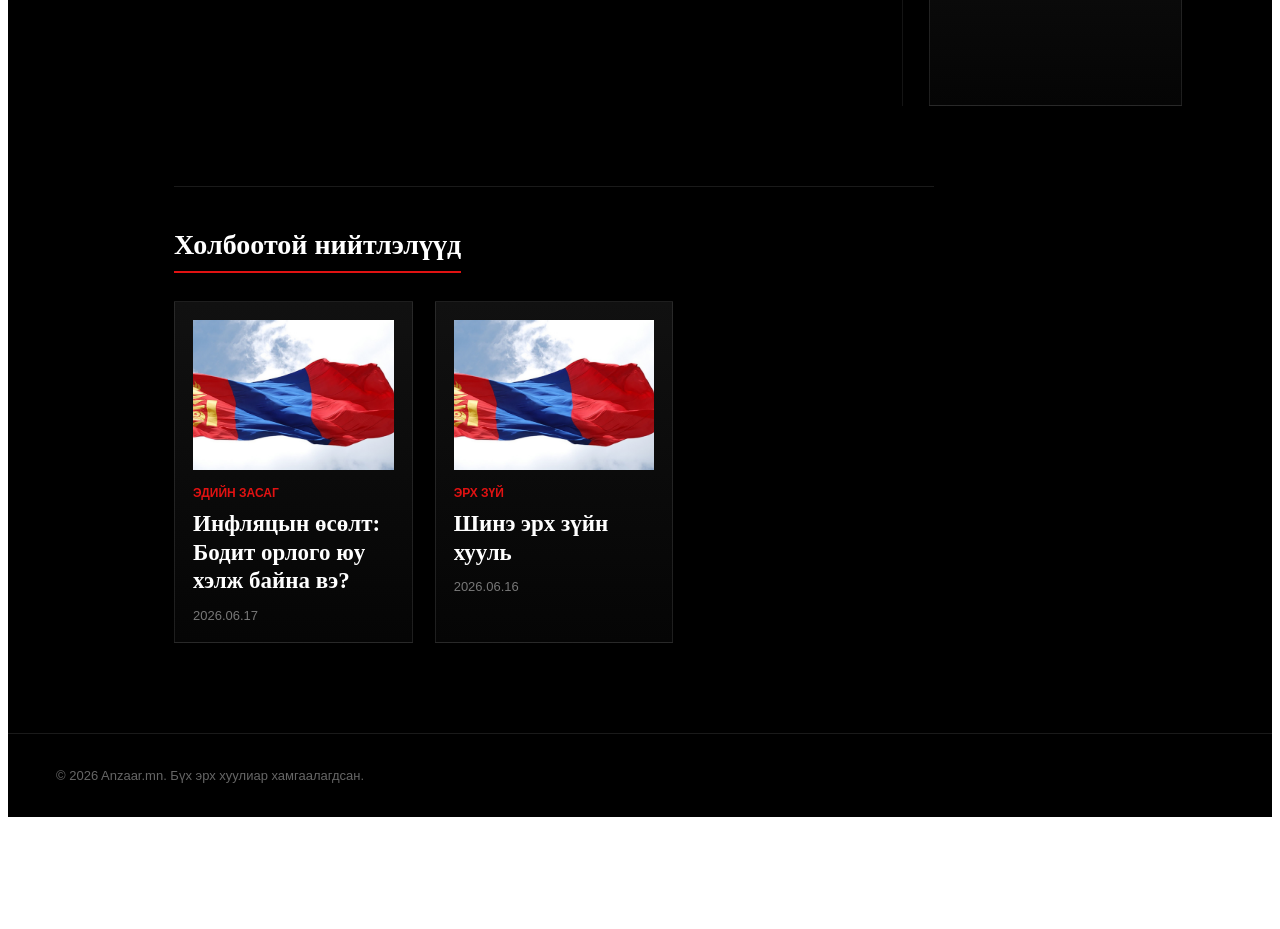
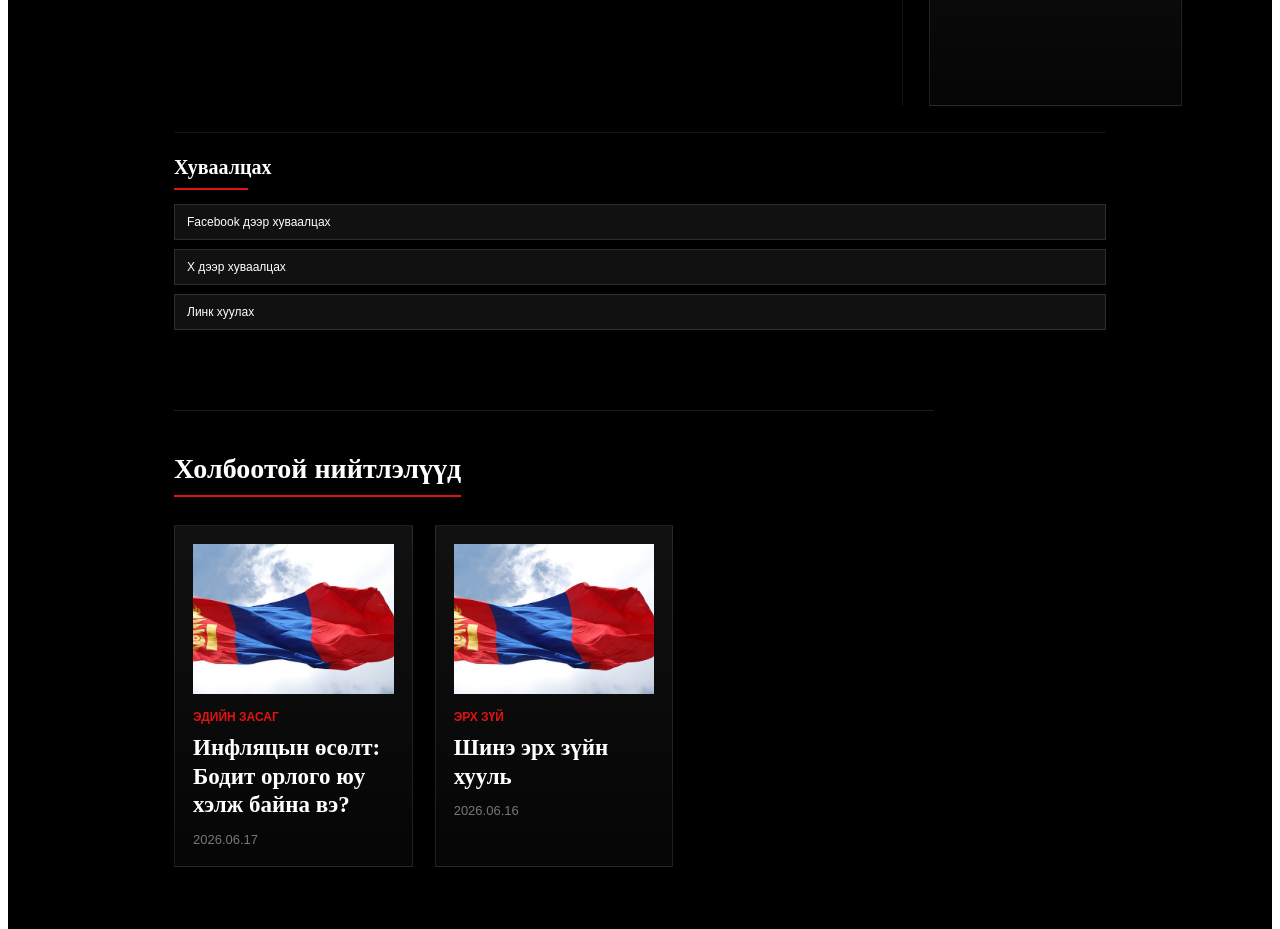
Before and after one commit to toogeemunkhtogtokh-ai/Anzaar-mn, a Next.js app: page /article/1 in a window 1280 px wide. Shown: the part 1540-2469 px from the top of the page. Before the commit the page ends 2365 px from the top, so only its background shows below. Built offline with nearby package versions, Linux system fonts and the light colour scheme.

Commit message:
Update page.js

```diff
--- a/app/article/[id]/page.js
+++ b/app/article/[id]/page.js
@@ -81,6 +81,33 @@ const [menuOpen, setMenuOpen] = useState(false);
       : item === "Спорт"
       ? "/category/sport"
       : "/category/soyol";
+const shareArticle = (platform) => {
+  const url = window.location.href;
+  const text = article?.title || "Anzaar.mn";
+
+  if (platform === "facebook") {
+    window.open(
+      `https://www.facebook.com/sharer/sharer.php?u=${encodeURIComponent(url)}`,
+      "_blank",
+      "noopener,noreferrer"
+    );
+  }
+
+  if (platform === "x") {
+    window.open(
+      `https://twitter.com/intent/tweet?url=${encodeURIComponent(
+        url
+      )}&text=${encodeURIComponent(text)}`,
+      "_blank",
+      "noopener,noreferrer"
+    );
+  }
+
+  if (platform === "copy") {
+    navigator.clipboard.writeText(url);
+    alert("Линк хууллаа");
+  }
+};
 
   if (!article) {
     return (
@@ -468,6 +495,88 @@ const [menuOpen, setMenuOpen] = useState(false);
   </div>
 </aside>
         </div>
+<div
+  style={{
+    marginTop: 26,
+    borderTop: "1px solid rgba(255,255,255,.08)",
+    paddingTop: 22,
+  }}
+>
+  <h3
+    style={{
+      fontSize: 20,
+      margin: 0,
+      lineHeight: 1.2,
+    }}
+  >
+    Хуваалцах
+  </h3>
+
+  <div
+    style={{
+      width: 74,
+      height: 2,
+      background: "#e11212",
+      marginTop: 9,
+      marginBottom: 14,
+    }}
+  />
+
+  <div
+    style={{
+      display: "grid",
+      gap: 9,
+    }}
+  >
+    <button
+      onClick={() => shareArticle("facebook")}
+      style={{
+        border: "1px solid rgba(255,255,255,.12)",
+        background: "#111",
+        color: "#fff",
+        padding: "10px 12px",
+        cursor: "pointer",
+        textAlign: "left",
+        fontFamily: "Arial",
+        fontSize: 12,
+      }}
+    >
+      Facebook дээр хуваалцах
+    </button>
+
+    <button
+      onClick={() => shareArticle("x")}
+      style={{
+        border: "1px solid rgba(255,255,255,.12)",
+        background: "#111",
+        color: "#fff",
+        padding: "10px 12px",
+        cursor: "pointer",
+        textAlign: "left",
+        fontFamily: "Arial",
+        fontSize: 12,
+      }}
+    >
+      X дээр хуваалцах
+    </button>
+
+    <button
+      onClick={() => shareArticle("copy")}
+      style={{
+        border: "1px solid rgba(255,255,255,.12)",
+        background: "#111",
+        color: "#fff",
+        padding: "10px 12px",
+        cursor: "pointer",
+        textAlign: "left",
+        fontFamily: "Arial",
+        fontSize: 12,
+      }}
+    >
+      Линк хуулах
+    </button>
+  </div>
+</div>
 
         {relatedArticles.length > 0 && (
           <section
```
